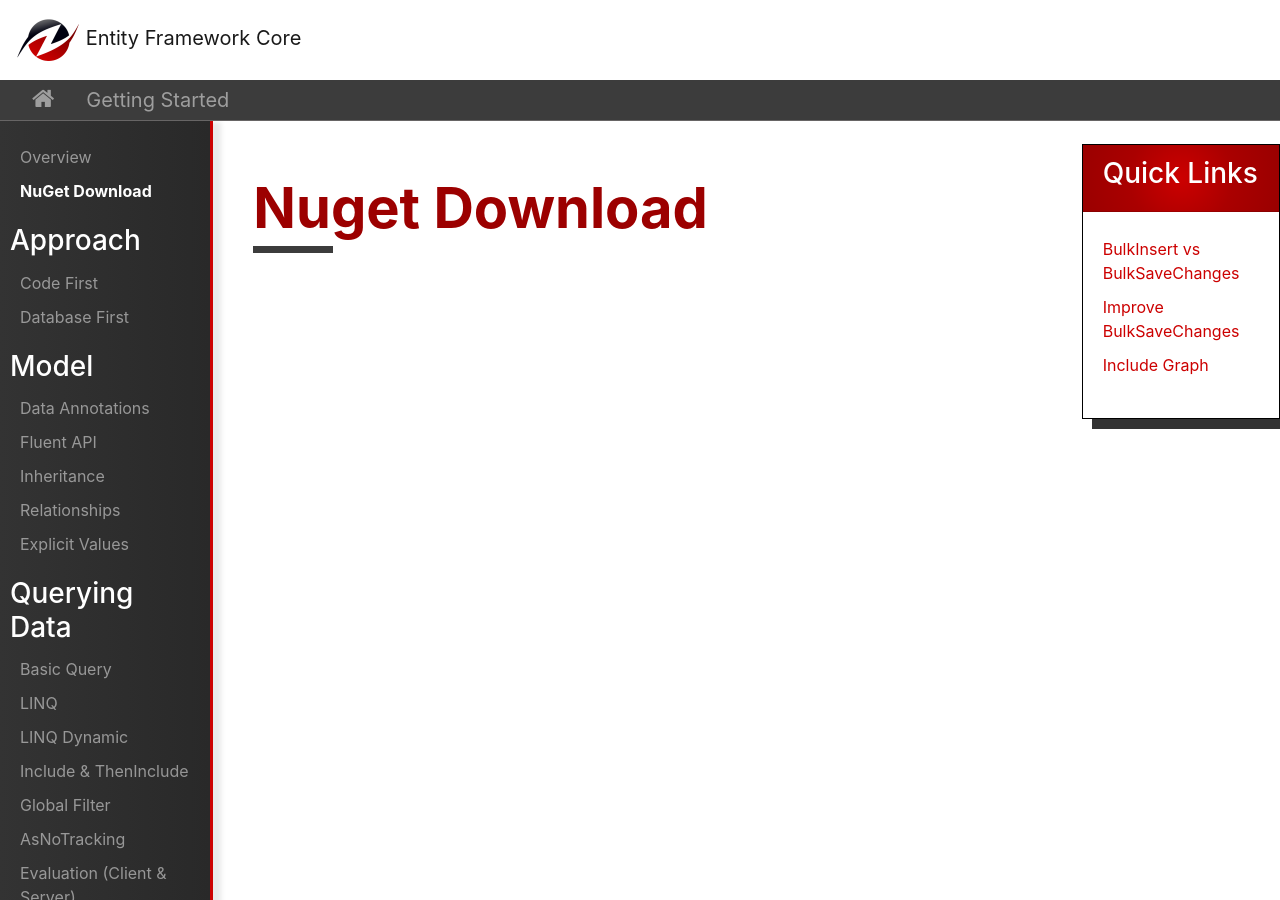
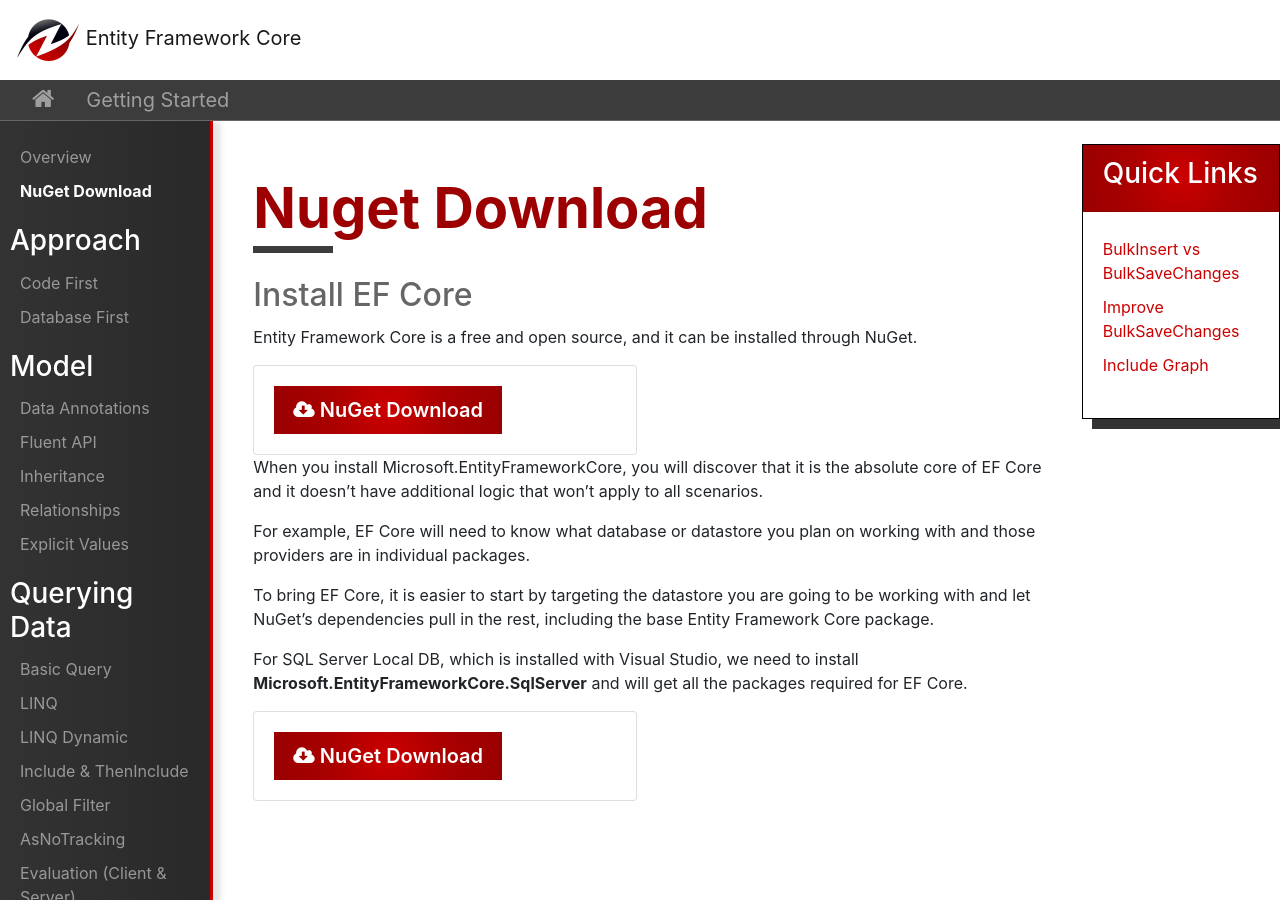
Before and after one commit to zzzprojects/EntityFrameworkCore, a Jekyll site: the page built from docs/pages/getting-started/nuget-download.md, in a window 1280 px wide and 900 px high. Built offline with Jekyll 4.4.1, drawn with Linux system fonts in a browser that asks for light colours; nearby versions of some CDN libraries; our own code applies the rules of GitHub Pages for plain Markdown files.

Commit message:
Added nuget downloaded article

```diff
--- a/docs/pages/getting-started/nuget-download.md
+++ b/docs/pages/getting-started/nuget-download.md
@@ -1,3 +1,41 @@
 ---
 permalink: nuget-download
 ---
+
+## Install EF Core
+
+Entity Framework Core is a free and open source, and it can be installed through NuGet.
+
+<div class="row">
+    <div class="col-lg-6">
+        <div class="card card-layout-z2 wow slideInLeft">
+            <div class="card-body wow slideInUp">
+                <a class="btn btn-lg btn-z" role="button" href="https://www.nuget.org/packages/Microsoft.EntityFrameworkCore/" onclick="ga('send', 'event', { eventAction: 'download'});" style="visibility: visible; animation-name: pulse;">
+                    <i class="fa fa-cloud-download" aria-hidden="true"></i>
+                    NuGet Download
+                </a>
+            </div>
+        </div>
+    </div>
+</div>
+
+When you install Microsoft.EntityFrameworkCore, you will discover that it is the absolute core of EF Core and it doesn't have additional logic that won't apply to all scenarios.
+
+For example, EF Core will need to know what database or datastore you plan on working with and those providers are in individual packages.
+
+To bring EF Core, it is easier to start by targeting the datastore you are going to be working with and let NuGet's dependencies pull in the rest, including the base Entity Framework Core package.
+
+For SQL Server Local DB, which is installed with Visual Studio, we need to install **Microsoft.EntityFrameworkCore.SqlServer** and will get all the packages required for EF Core.
+
+<div class="row">
+    <div class="col-lg-6">
+        <div class="card card-layout-z2 wow slideInLeft">
+            <div class="card-body wow slideInUp">
+                <a class="btn btn-lg btn-z" role="button" href="https://www.nuget.org/packages/Microsoft.EntityFrameworkCore.SqlServer/" onclick="ga('send', 'event', { eventAction: 'download'});" style="visibility: visible; animation-name: pulse;">
+                    <i class="fa fa-cloud-download" aria-hidden="true"></i>
+                    NuGet Download
+                </a>
+            </div>
+        </div>
+    </div>
+</div>
```
